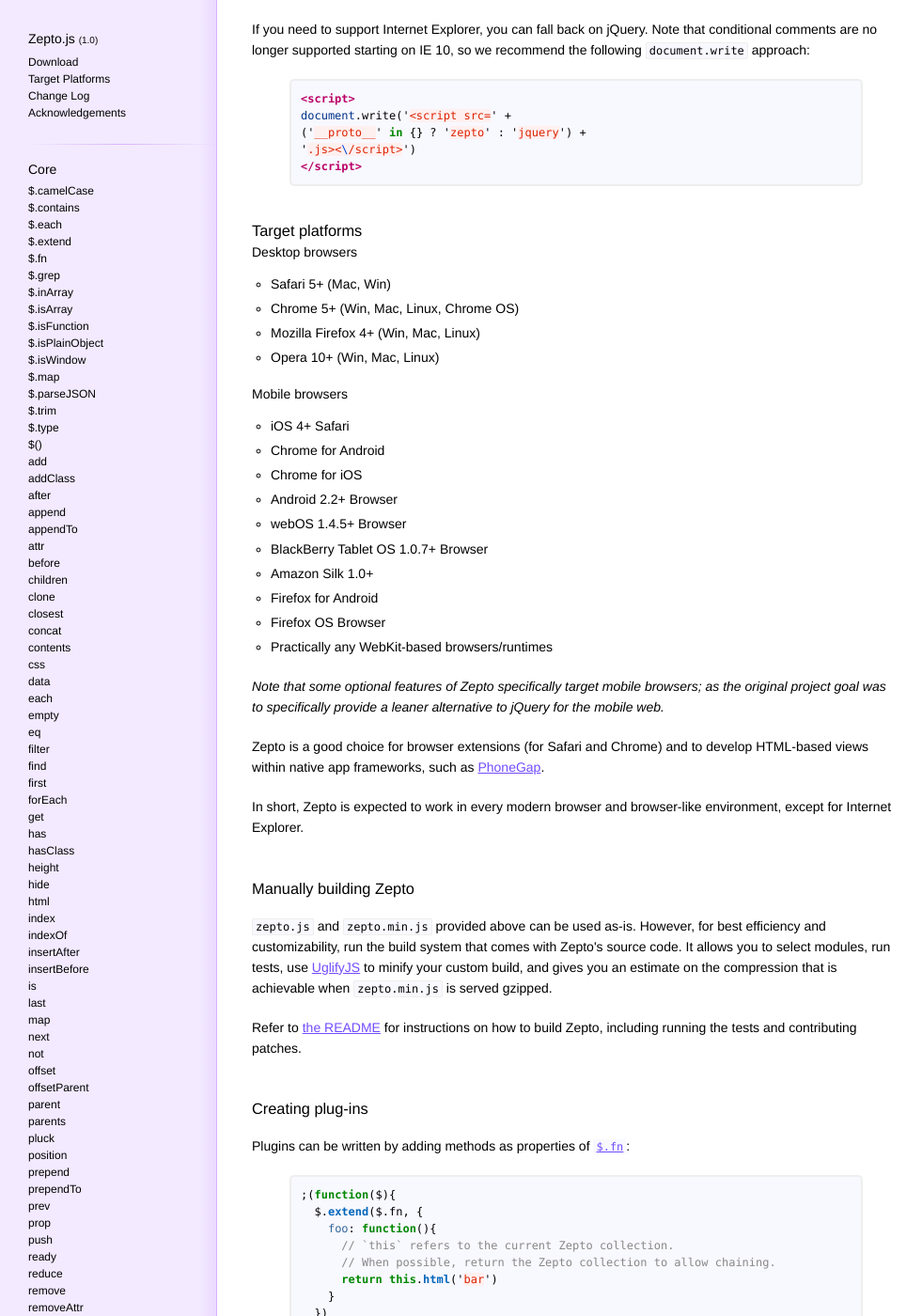
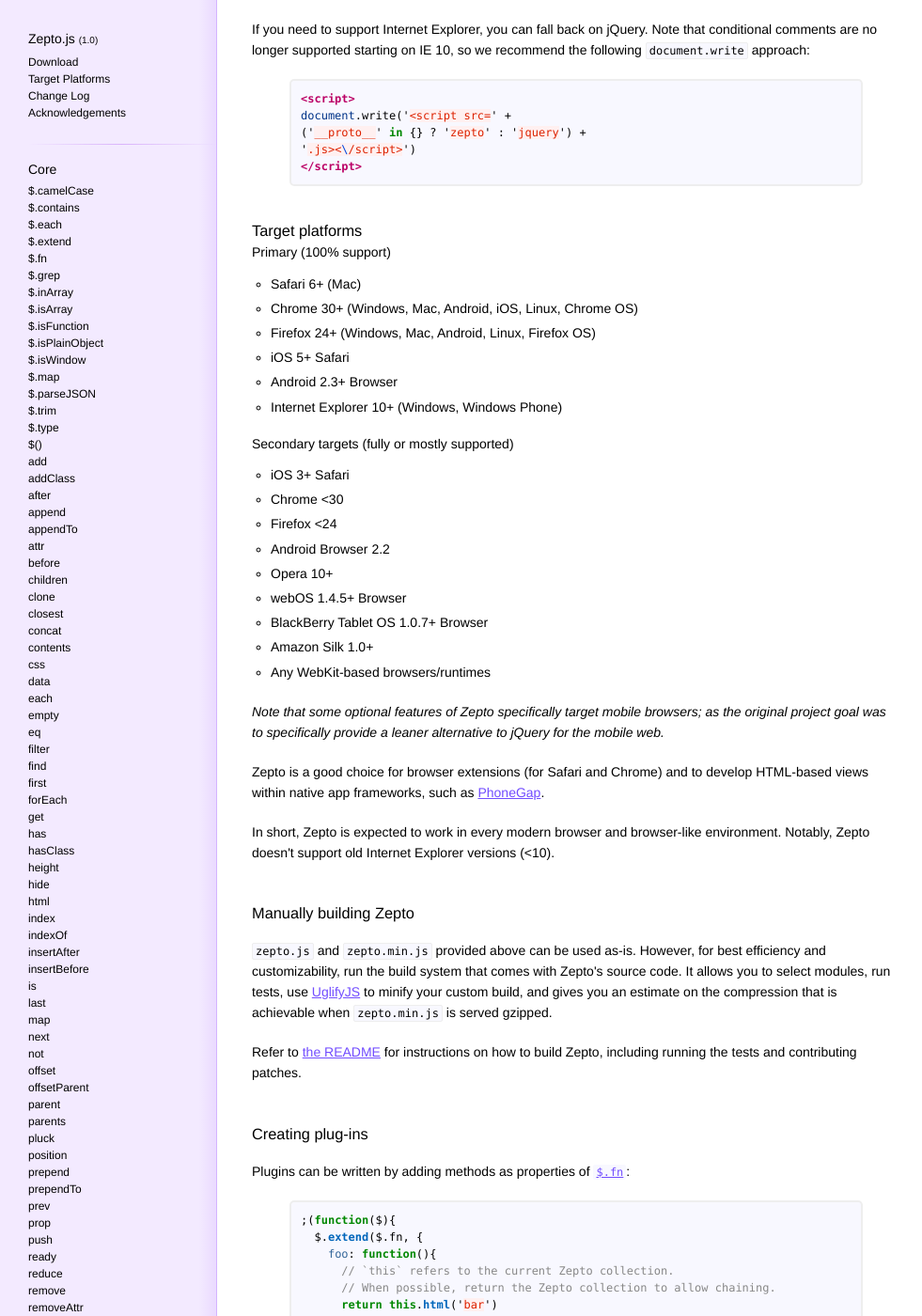
Before and after one commit to madrobby/zepto, a Jekyll site: the page built from index.html, in a window 1280 px wide and 1400 px high, scrolled down 1309 px. Shown: the whole window at 94% size, without its empty margins (0-981 px from the left). Built offline with Jekyll 4.4.1, drawn with Linux system fonts in a browser that asks for light colours; Markdown is read by kramdown in place of the engine named in the settings.

Commit message:
Update list of target browsers

```diff
--- a/index.html
+++ b/index.html
@@ -157,26 +157,27 @@ document.write('<script src=' +
 
   <h3 id=platforms>Target platforms</h3>
 
-  <h4>Desktop browsers</h4>
+  <h4>Primary (100% support)</h4>
   <ul>
-    <li>Safari 5+ (Mac, Win)</li>
-    <li>Chrome 5+ (Win, Mac, Linux, Chrome OS)</li>
-    <li>Mozilla Firefox 4+ (Win, Mac, Linux)</li>
-    <li>Opera 10+ (Win, Mac, Linux)</li>
+    <li>Safari 6+ (Mac)</li>
+    <li>Chrome 30+ (Windows, Mac, Android, iOS, Linux, Chrome OS)</li>
+    <li>Firefox 24+ (Windows, Mac, Android, Linux, Firefox OS)</li>
+    <li>iOS 5+ Safari</li>
+    <li>Android 2.3+ Browser</li>
+    <li>Internet Explorer 10+ (Windows, Windows Phone)</li>
   </ul>
 
-  <h4>Mobile browsers</h4>
+  <h4>Secondary targets (fully or mostly supported)</h4>
   <ul>
-    <li>iOS 4+ Safari</li>
-    <li>Chrome for Android</li>
-    <li>Chrome for iOS</li>
-    <li>Android 2.2+ Browser</li>
+    <li>iOS 3+ Safari</li>
+    <li>Chrome <30</li>
+    <li>Firefox <24</li>
+    <li>Android Browser 2.2</li>
+    <li>Opera 10+</li>
     <li>webOS 1.4.5+ Browser</li>
     <li>BlackBerry Tablet OS 1.0.7+ Browser</li>
     <li>Amazon Silk 1.0+</li>
-    <li>Firefox for Android</li>
-    <li>Firefox OS Browser</li>
-    <li>Practically any WebKit-based browsers/runtimes</li>
+    <li>Any WebKit-based browsers/runtimes</li>
   </ul>
 
   <p>
@@ -193,7 +194,8 @@ document.write('<script src=' +
 
   <p>
     In short, Zepto is expected to work in every modern browser
-    and browser-like environment, except for Internet Explorer.
+    and browser-like environment. Notably, Zepto doesn't support
+    old Internet Explorer versions (&lt;10).
   </p>
 
   <h3>Manually building Zepto</h3>
```
